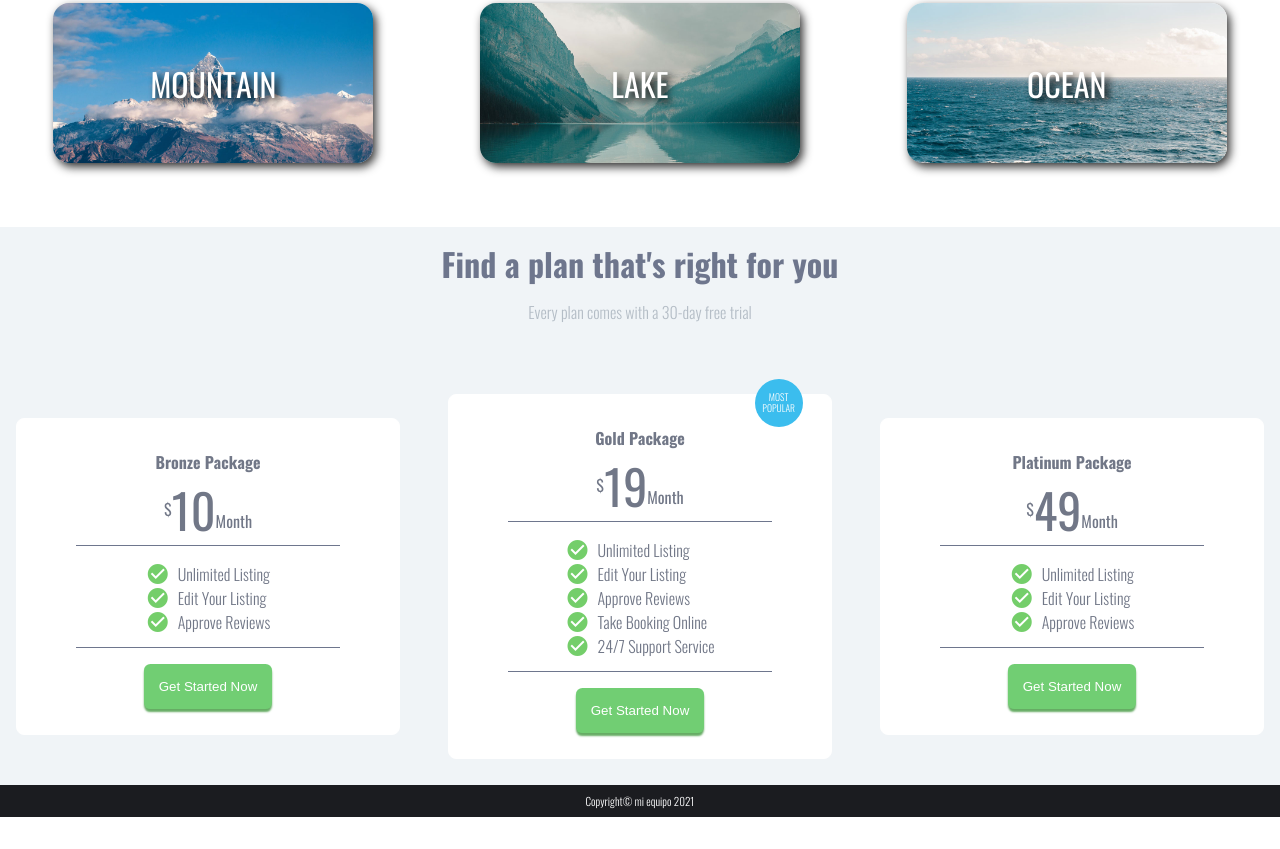
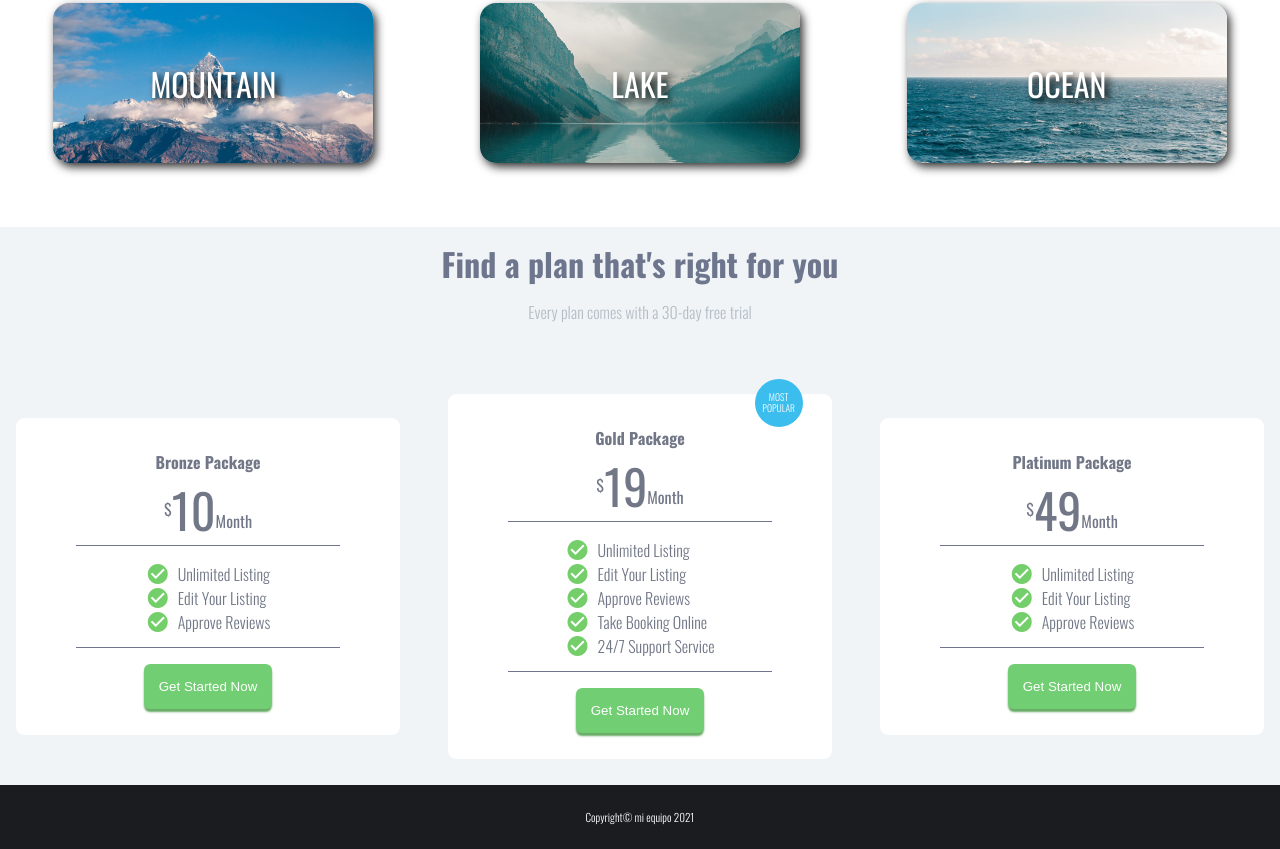
Before and after one commit to adaldin/adaldin.github.io., a plain HTML site: page index.html in a window 1280 px wide. Shown: the part 859-1708 px from the top of the page. Before the commit the page ends 1676 px from the top, so only its background shows below. Drawn offline with Linux system fonts and the light colour scheme.

Commit message:
Actualización de footer (de 2 a 4 rem

```diff
--- a/stylesheet.css
+++ b/stylesheet.css
@@ -467,7 +467,7 @@ font-family: 'Oswald-regular';
   align-items: center;
   justify-content: center;
   background-color: #1b1c20;
-  min-height: 2rem;
+  min-height: 4rem;
 }
 
 .footer__text {
```
